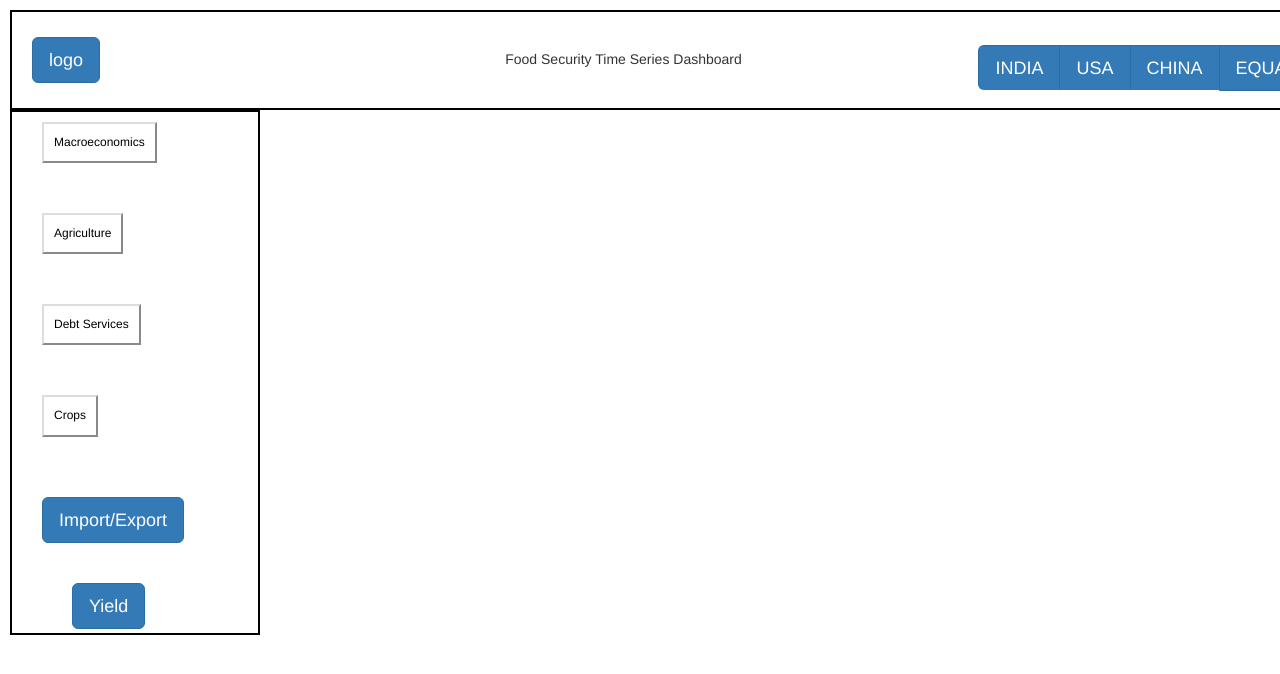
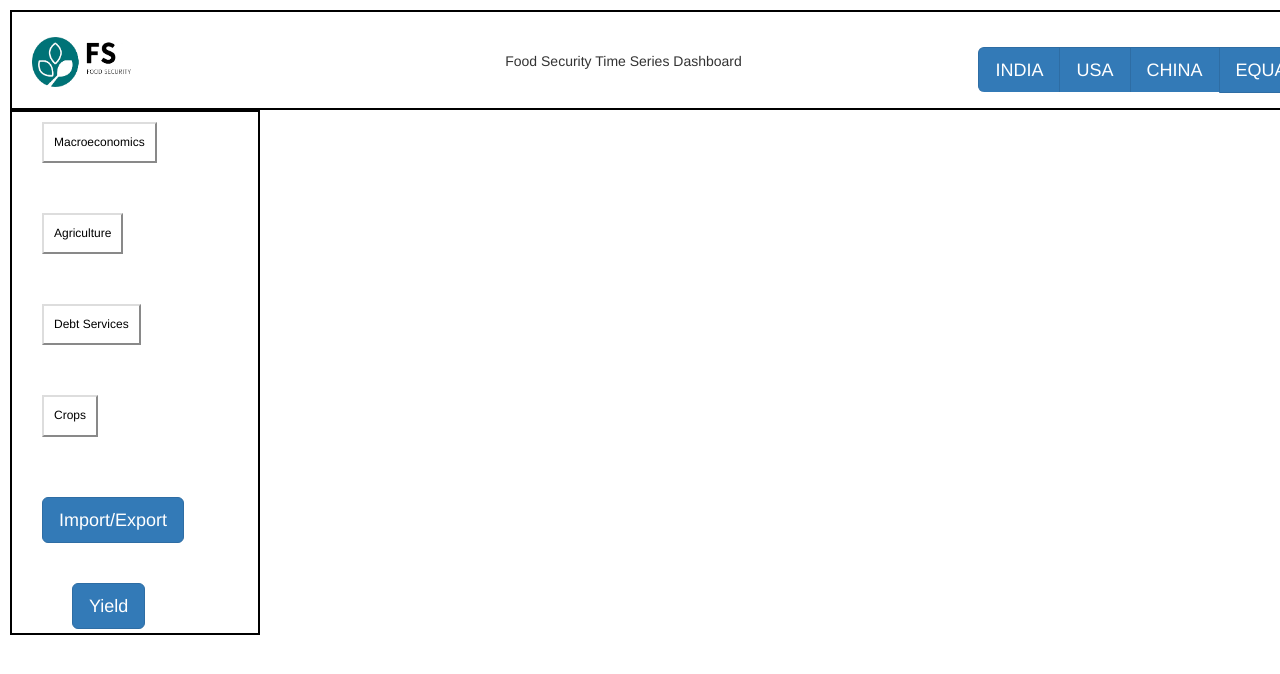
Before and after one commit to Prisha212/Hackathon, a website: page index.html in a window 1280 px wide. Shown: the top 674 px of the page. Drawn offline with nearby package versions, Linux system fonts and the light colour scheme.

Commit message:
Update index.html

```diff
--- a/index.html
+++ b/index.html
@@ -87,7 +87,8 @@
     <div id="outer-boundary-top">
         <div id="top-bar" style="width:1345px;height:100px;border:2px solid #000;">
             <div id="top-sub-element">
-                <button type="button" class="btn btn-primary btn-lg btn-group-vertical">logo</button>
+                              <img src="foodsecurity.png" alt="Italian Trulli"  width="100px" height="50px">
+
             </div>
             <div id="top-sub-element">
                 <p>Food Security Time Series Dashboard</p>
```
